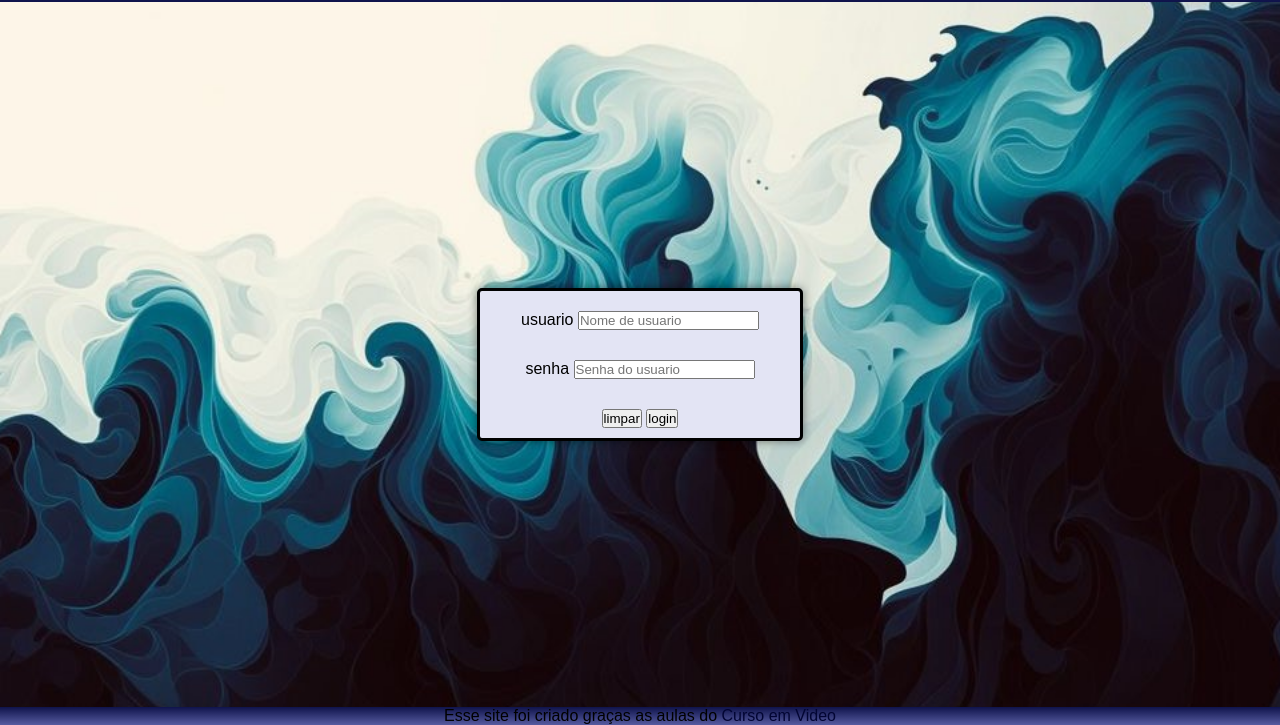
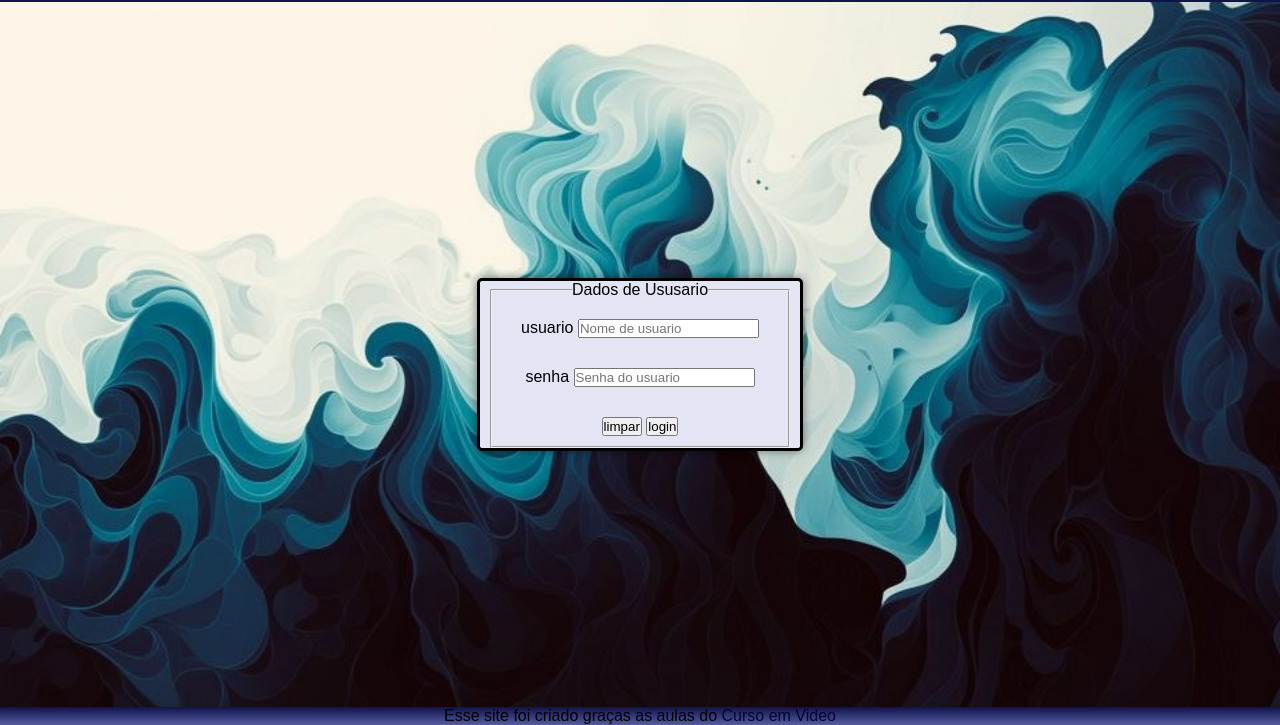
Before and after one commit to ImperfectStar/testes, a plain HTML site: page Paginas/usuario.html in a window 1280 px wide. Shown: the part 75-800 px from the top of the page. Drawn offline with Linux system fonts and the light colour scheme; a web font is replaced by a local one.

Commit message:
Correção de Erros

```diff
--- a/Paginas/Pag1.html
+++ b/Paginas/Pag1.html
@@ -5,7 +5,7 @@
     <meta name="viewport" content="width=device-width, initial-scale=1.0">
     <title>Fichas Rpg</title>
     <link rel="stylesheet" href="../Style/Style.css">
-    <link rel="shortcut icon" href="Imagens/favicon.io.png" type="image/x-icon">
+    <link rel="shortcut icon" href="../Imagens/favicon.io.png" type="image/x-icon">
 </head>
 <body>
     <header>
--- a/Paginas/usuario.html
+++ b/Paginas/usuario.html
@@ -5,7 +5,7 @@
     <meta name="viewport" content="width=device-width, initial-scale=1.0">
     <title>Fichas Rpg</title>
     <link rel="stylesheet" href="../Style/Style.css">
-    <link rel="shortcut icon" href="Imagens/favicon.io.png" type="image/x-icon">
+    <link rel="shortcut icon" href="../Imagens/favicon.io.png" type="image/x-icon">
 </head>
 <body>
     <header>
@@ -15,6 +15,8 @@
     </header>
     <main>
         <div >
+            <fieldset>
+                <legend>Dados de Ususario</legend>
                 <form action="cadastro.php" method="post" >
                     <p>
                         <label for="usuario">usuario</label>
@@ -26,6 +28,7 @@
                     <input type="reset" value="limpar">
                     <input type="submit" value="login">
                 </form>
+            </fieldset>
         </div>
     </main>
     <footer>
```
Also changed, not shown: Paginas/pag2.html (+1 -1 lines), Paginas/pag3.html (+1 -1 lines), index.html (+1 -1 lines). Lines whose indentation alone changed are shown as unchanged.
